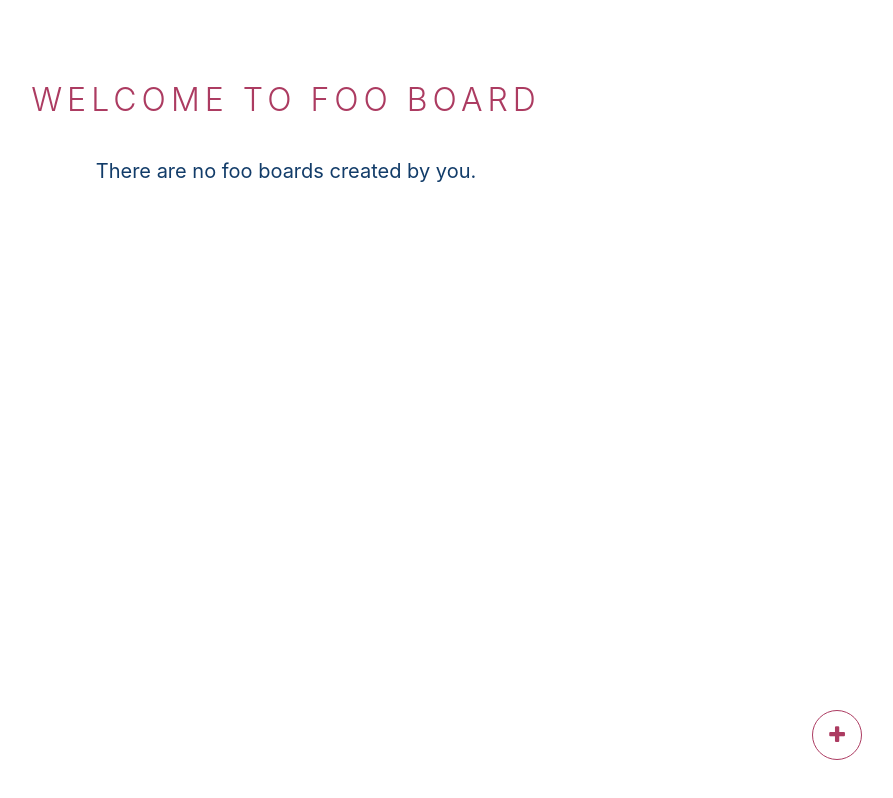
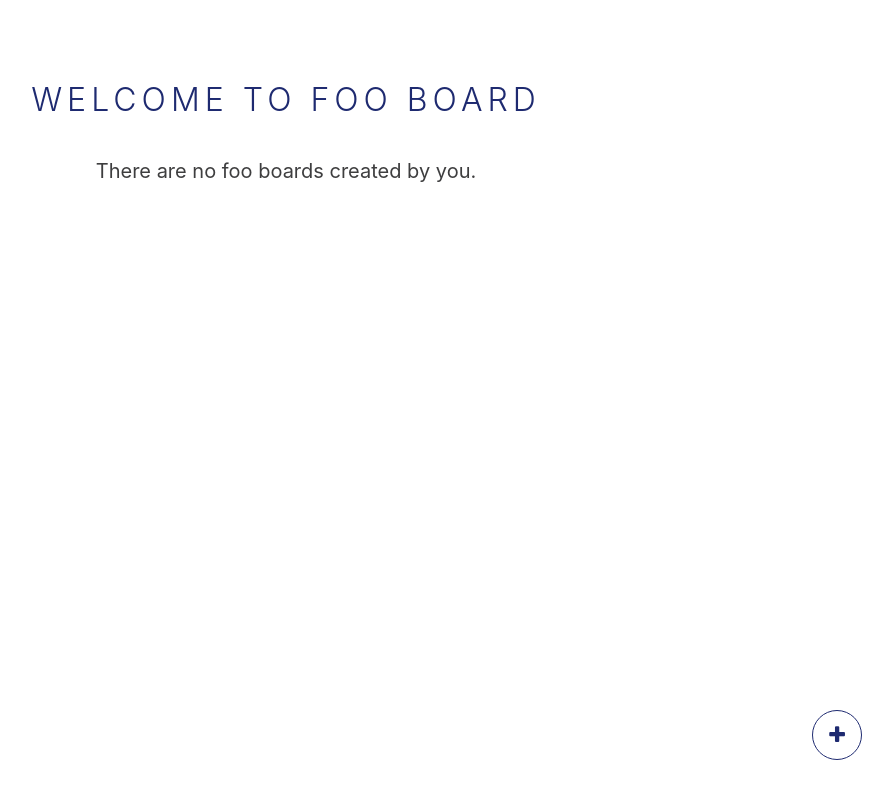
Before and after one commit to ankita1010/foo-board, a React app: page / in a window 1280 px wide. Shown: the whole page, without its empty margins (354-1247 px from the left). Built offline with nearby package versions, Linux system fonts and the light colour scheme.

Commit message:
changed theme

```diff
--- a/src/components/Main/main.scss
+++ b/src/components/Main/main.scss
@@ -1,5 +1,5 @@
 @import "../../variables.scss";
-$fooBoardBg: #edc7b773;
+$fooBoardBg: white;
 .app-block {
   min-width: 100vw;
   min-height: 100vh;
@@ -49,7 +49,7 @@ $fooBoardBg: #edc7b773;
   }
   .no-boards-msg {
     font-size: 20px;
-    color: #123c69;
+    color: $secondaryTextColor;
     text-align: center;
     margin-top: 40px;
   }
@@ -111,6 +111,7 @@ $fooBoardBg: #edc7b773;
       margin: 10px;
       transition: box-shadow 0.3s ease-in-out;
       padding: 10px 20px;
+	  border: 1px solid lightgray;
       cursor: pointer;
       h3 {
         color: $primaryTextColor;
--- a/src/components/cardDetails/card-details.scss
+++ b/src/components/cardDetails/card-details.scss
@@ -36,11 +36,11 @@
       position: absolute;
       right: 13%;
       top: 24px;
-      background: white;
+      background: $primaryTextColor;
       padding: 10px 20px;
       width: 59%;
       border-radius: 4px;
-      border: 1px solid $primaryTextColor;
+	  cursor: pointer;
 	  z-index: 1;
       div {
         display: flex;
@@ -51,9 +51,10 @@
           overflow: hidden;
           text-overflow: ellipsis;
           white-space: nowrap;
+		  color: white;
         }
         i {
-          color: $primaryTextColor;
+          color: white;
         }
       }
     }
@@ -90,6 +91,9 @@
         margin: 10px 0;
         height: 70px;
       }
+	  button {
+		  font-size: 14px;
+	  }
       .modal-body {
         height: calc(100% - 125px);
         width: 90%;
@@ -128,6 +132,7 @@
         margin: 5px 0;
         button {
           width: 49%;
+
         }
       }
       .card-detail-input {
--- a/src/components/listsDetails/list-details.scss
+++ b/src/components/listsDetails/list-details.scss
@@ -1,6 +1,6 @@
 @import "../../variables.scss";
 
-$tileBg: #fdf1ed;
+$tileBg: white;
 
 .list-details-block {
   width: 95%;
@@ -20,6 +20,7 @@ $tileBg: #fdf1ed;
     position: relative;
     box-shadow: none;
     border-radius: 4px;
+	border: 1px solid lightgray;
     margin: 10px;
     transition: box-shadow 0.3s ease-in-out;
     padding: 10px 20px;
--- a/src/variables.scss
+++ b/src/variables.scss
@@ -1,5 +1,5 @@
 $primaryThemeColor: white;
-$primaryTextColor: #AC3B61;
-$secondaryTextColor: #123C69;
+$primaryTextColor: rgb(30, 42, 112);
+$secondaryTextColor: rgb(62, 62, 63);
 $secondaryThemeColor: #EEE2DC;
 $tertiaryThemeColor: #EDC7B7
```
